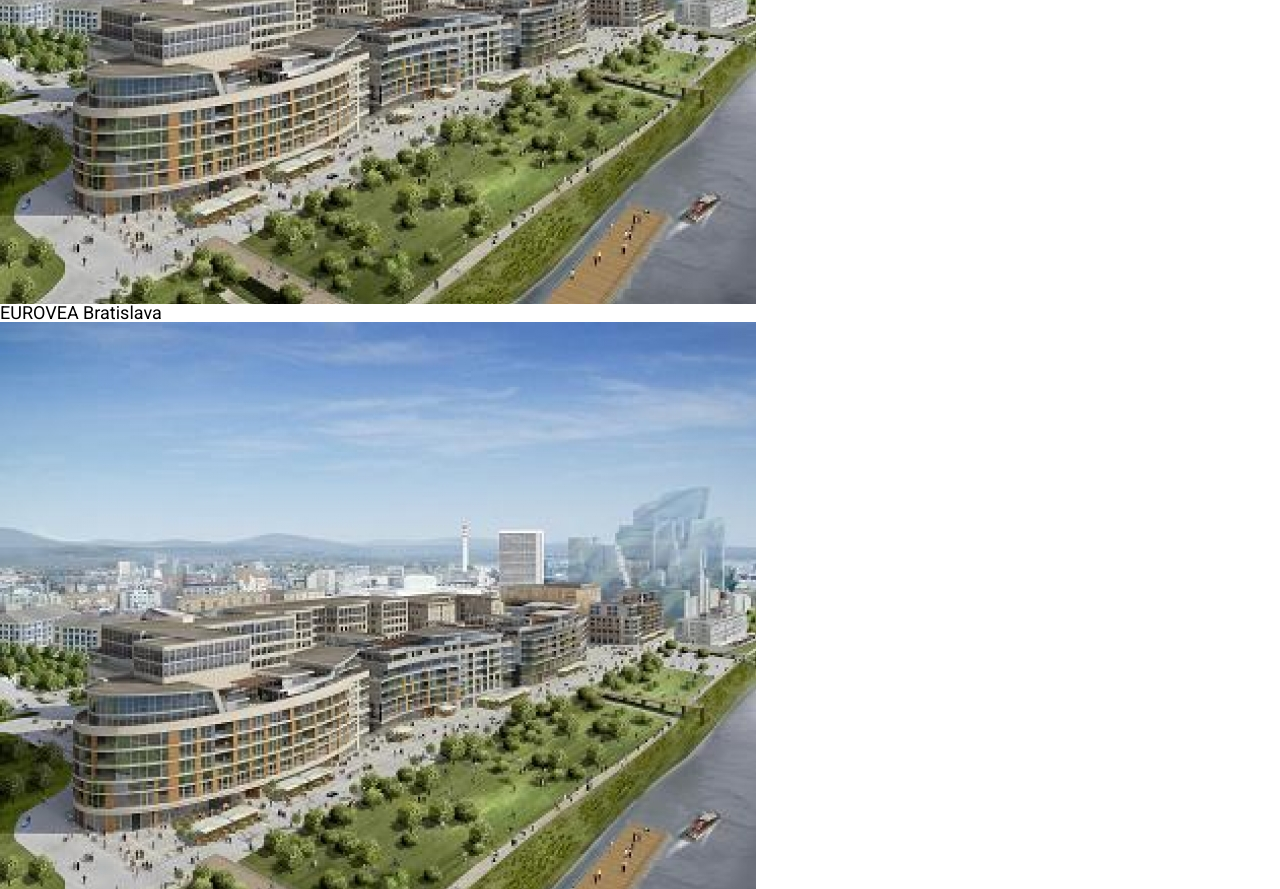
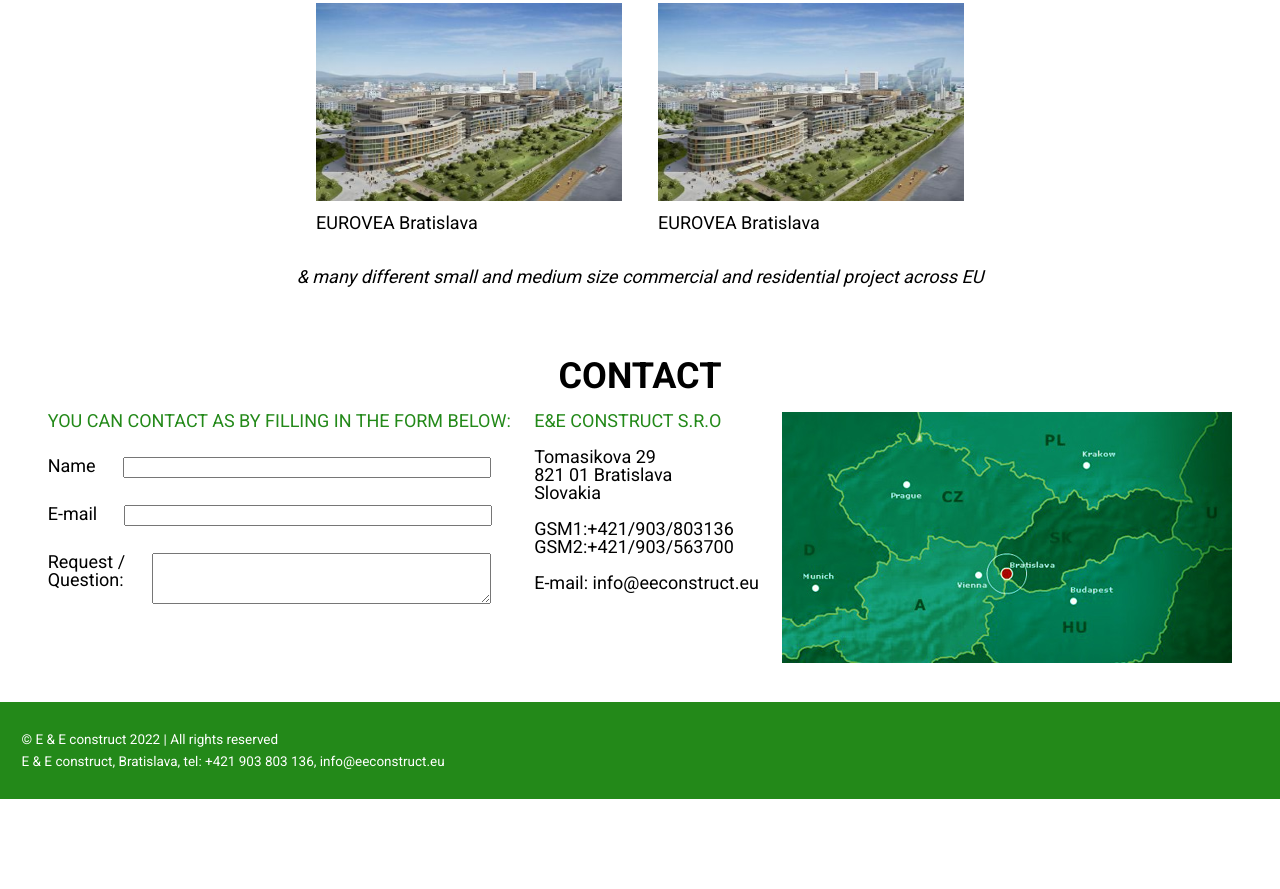
Before and after one commit to olenahladkova/companypage.github.io, a plain HTML site: page index.html in a window 1280 px wide. Shown: the part 1911-2800 px from the top of the page. After the commit the page ends 2710 px from the top, so only its background shows below. Drawn offline with Linux system fonts and the light colour scheme.

Commit message:
Basic design without mibile

```diff
--- a/css/style.css
+++ b/css/style.css
@@ -32,6 +32,7 @@ h2 {
 h3 {
     font-size: 1.33rem;
     font-weight: bold;
+    margin-bottom: 1rem;
 }
 
 h4 {
@@ -49,13 +50,24 @@ main {
 
 .img-container {
     overflow: hidden;
+    width: 17rem;
+    height: 11rem;
+    margin-bottom: .75rem;
 }
 
 .img-container img {
     display: block;
+    width: 17rem;
+    height: 11rem;
 }
 
+input {
+    width: 20rem;
+}
 
+textarea {
+    width: 18.5rem;
+}
 
 /* Header */
 
@@ -132,12 +144,122 @@ nav {
 }
 
 /* Infoblock */
+
+.infoblock {
+    padding: 1.5rem 3rem;
+    line-height: 1.5;
+    text-align: center;
+    font-size: 1.1rem;
+}
+
 /* Company */
+
+#company {
+    background-color: #A1E799;
+    display: flex;
+    flex-direction: column;
+    padding: 2rem;
+}
+
+.company h2 {
+    margin-bottom: 1.5rem;
+    text-align: center;
+}
+
+.information-about {
+    display: flex;
+    flex-direction: row;
+    justify-content: center;
+}
+
+.info-point {
+    background-color: #fff;
+    width: 22rem;
+    margin: 0 1.5rem;
+    padding: 1rem;
+    line-height: 1.5;
+
+}
+
+.info-point p {
+    font-weight: lighter;
+}
+
+.extra {
+    margin-top: 1rem;
+    font-style: italic;
+}
+
 /* References */
+
+#references {
+    padding: 2rem;
+}
+
+#references h2 {
+    text-align: center;
+    margin-bottom: 1rem;
+}
+
+.references {
+    display: flex;
+    flex-direction: row;
+    flex-wrap: wrap;
+    justify-content: center;
+}
+
+.reference-point {
+    margin: 1rem;
+}
+
 /* Contact */
+
+#contact {
+    padding: 2rem;
+}
+
+#contact h2 {
+    text-align: center;
+    margin-bottom: 1rem;
+}
+
+.contact-container {
+    display: flex;
+    flex-direction: row;
+    justify-content: space-around;
+}
+
+label {
+    margin-right: 1.5rem;
+}
+
+.forms {
+    display: flex;
+    flex-direction: column;
+    justify-content: flex-start;
+    align-items: flex-start;
+    align-content: flex-start;
+}
+
+.f-part {
+    display: inline-flex;
+    padding-top: 1.5rem;
+}
+
+.info-form, .companyname {
+    color: #238919;
+    text-transform: uppercase;
+}
+
 /* Footer */
 
 footer {
     position: relative;
     top: 3.38rem; /* To offset for fixed header. */
+    background-color: #238919;
+    color: #fff;
+    font-size: .75rem;
+    font-weight: normal;
+    padding: 1.5rem 0 1.5rem 1.2rem;
+    line-height: 1.6;
 }
--- a/index.html
+++ b/index.html
@@ -32,9 +32,12 @@
 
         </nav>
     </header>
+
     <!--Main content-->
+
     <main>
-    <!--Jumbotron-->
+
+        <!--Jumbotron-->
         <div class="jumbotron-container">
             <div class="jumbotron">
                 <div class="header">
@@ -42,11 +45,13 @@
                 </div>
             </div>
         </div>
+
         <!--Infoblock-->
         <div class="infoblock">
             <p>We are using long term experiences gained either on Slovak market and also other counties worldwide in the field of installations, consulting, site supervising. We are focusing our activities to elevator  industry (elevators, escalators and moving walks) and offer customers professional performance and solutions  in line with all applicable safety and technical requirements.
             </p>
         </div>
+
         <!--Company-->
         <div class="container"  id="company">
             <div class="company">
@@ -69,8 +74,16 @@
         </div>
         <!--References-->
         <div class="container" id="references">
+            <h2>References</h2>
             <div class="references">
-                <h2>References</h2>
+                <div class="reference-point">
+                    <div class="img-container"><img src="./img/EUROVEA Bratislava SVK.jpg" alt="EUROVEA Bratislava" /></div>
+                    <h4>EUROVEA Bratislava</h4>
+                </div>
+                <div class="reference-point">
+                    <div class="img-container"><img src="./img/EUROVEA Bratislava SVK.jpg" alt="EUROVEA Bratislava" /></div>
+                    <h4>EUROVEA Bratislava</h4>
+                </div>
                 <div class="reference-point">
                     <div class="img-container"><img src="./img/EUROVEA Bratislava SVK.jpg" alt="EUROVEA Bratislava" /></div>
                     <h4>EUROVEA Bratislava</h4>
@@ -102,11 +115,39 @@
         </div>
         <!--Contact-->
         <div class="container" id="contact">
+            <h2>Contact</h2>
             <div class="contacts">
-                <h2>Contact</h2>
                 <div class="contact-container">
-                    <div class="forms"></div>
-                    <div class="info-contact"></div>
+                    <div class="forms">
+                        <div class="info-form">You can contact as by filling in the form below:
+                        </div>
+                        <div class="f-part">
+                            <label for="name">Name</label>
+                            <input type="text" name="name" id="name"> <br>
+                        </div>
+                        <div class="f-part">
+                            <label for="email">E-mail</label>
+                            <input type="email" name="email" id="email"> <br>
+                        </div>
+                        <div class="f-part">
+                            <label for="message">Request /<br>Question:</label>
+                            <textarea rows="3" cols="17" name="message" id="message"></textarea>
+                        </div>
+                    </div>
+                    <div class="info-contact">
+                        <p class="companyname">
+                            E&E construct s.r.o
+                        </p>
+                        <br>
+                        <p>Tomasikova 29 <br>
+                            821 01 Bratislava <br>
+                            Slovakia <br>
+                            <br>
+                            GSM1:+421/903/803136<br>
+                            GSM2:+421/903/563700<br>
+                            <br>
+                            E-mail: info@eeconstruct.eu</p>
+                    </div>
                     <div class="map">
                         <img src="./img/mapa.jpg">
                     </div>
```
